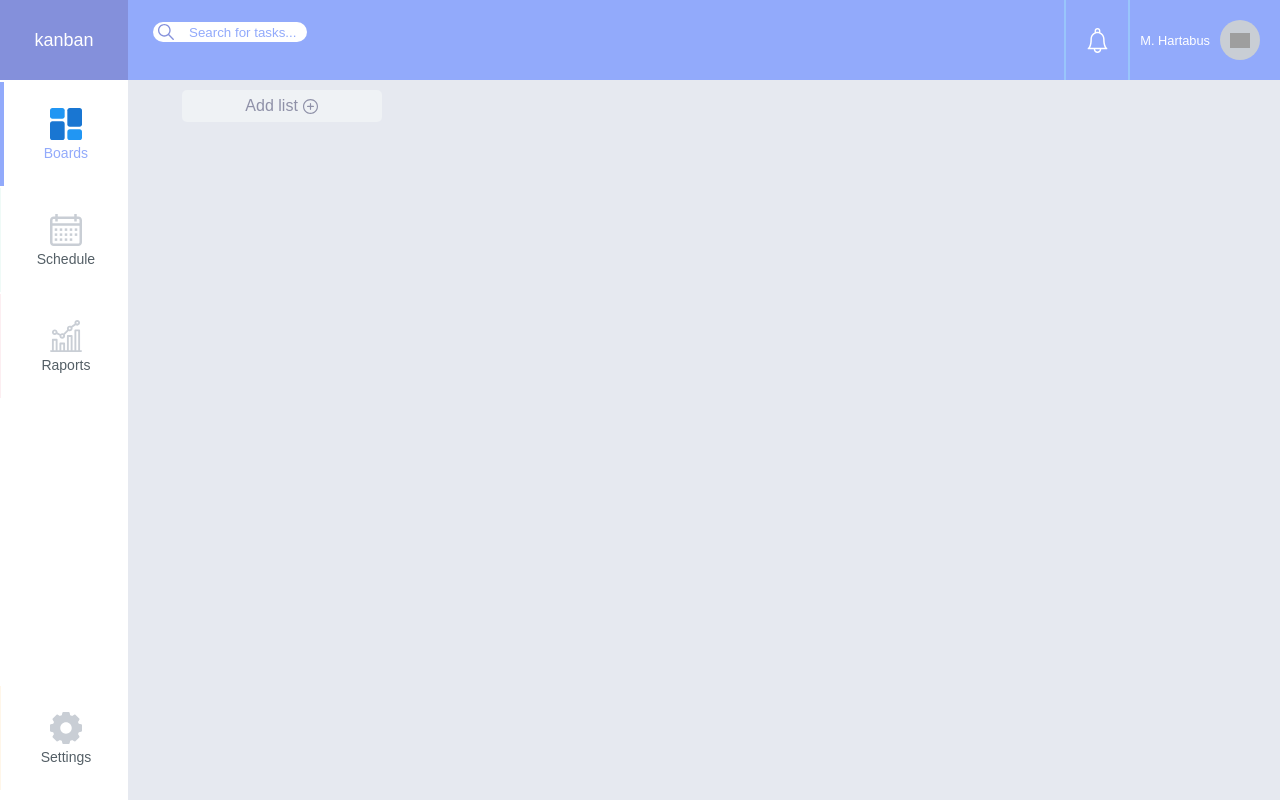
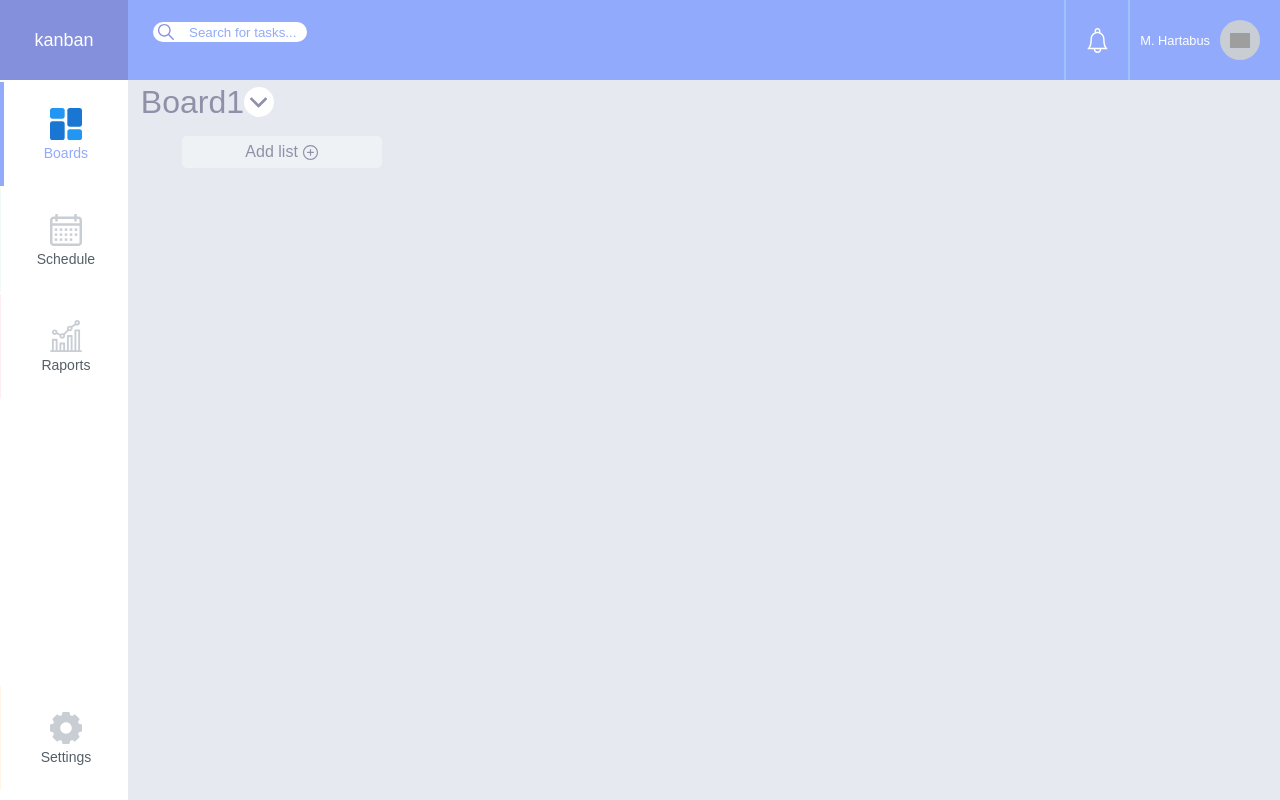
Before and after one commit to Paaka/TypeScriptProject, a React (Create React App) app in the folder project/: page / in a window 1280 px wide. Built offline with nearby package versions, Linux system fonts and the light colour scheme; grey boxes are pictures that could not be loaded.

Commit message:
Added Boardslist

```diff
--- a/project/src/components/atoms/DivImage.tsx
+++ b/project/src/components/atoms/DivImage.tsx
@@ -1,6 +1,6 @@
 import styled from 'styled-components';
 
-interface IDivImage {
+export interface IDivImage {
     imagePath: string;
     width?: number;
     height?: number;
--- /dev/null
+++ b/project/src/components/molecules/BoardsList.tsx
@@ -0,0 +1,57 @@
+import React, { FC, useState } from 'react';
+import styled from 'styled-components';
+import StyledH1 from '../atoms/Typography/StyledH1';
+import allColors from '../../constants/allColors';
+import DivImage from '../atoms/DivImage';
+
+interface IBoardsList {
+    children: string;
+}
+
+interface Iactive {
+    isActive: boolean;
+}
+
+const Wrapper = styled.div`
+    display: flex;
+    align-items: center;
+    justify-content: center;
+    height: 5vh;
+    position: absolute;
+    top: 2px;
+    left: 11vw;
+`;
+
+const StyledText = styled(StyledH1)`
+    margin-left: -15px;
+`;
+
+const StyledDivImage = styled(DivImage)<Iactive>`
+    box-sizing: content-box;
+    border-radius: 50%;
+    padding: 5px;
+    background-color: white;
+    transform: rotate(${(props) => (props.isActive ? '180deg' : '0')});
+    transition: transform 0.2s;
+`;
+
+const BoardsList: FC<IBoardsList> = (props) => {
+    const [isOpen, setIsOpen] = useState(false);
+
+    const toggleIsOpen = () => {
+        setIsOpen(!isOpen);
+    };
+
+    return (
+        <Wrapper onClick={toggleIsOpen}>
+            <StyledText color={allColors.darkGrey}>{props.children}</StyledText>
+            <StyledDivImage
+                isActive={isOpen}
+                bgSize={17}
+                imagePath={require('../../assets/SVGs/down-arrow.svg')}
+            />
+        </Wrapper>
+    );
+};
+
+export default BoardsList;
--- a/project/src/components/molecules/FormForLists.tsx
+++ b/project/src/components/molecules/FormForLists.tsx
@@ -17,6 +17,10 @@ const Column = styled.div`
 
 interface IStyledButton {
     isFormOpen: boolean;
+    width?: number;
+    height?: number;
+    bgSize?: number;
+    mLeft?: number;
 }
 
 const StyledButton = styled.div<IStyledButton>`
@@ -28,7 +32,7 @@ const StyledButton = styled.div<IStyledButton>`
     align-items: center;
     background-color: ${(props) =>
         props.isFormOpen ? allColors.listColor : allColors.listColor};
-    margin: 10px auto 0;
+    margin: 7vh auto 0;
     padding: 10px 0px;
     border-radius: 5px;
     z-index: 0;
--- a/project/src/components/organisms/ListItem.tsx
+++ b/project/src/components/organisms/ListItem.tsx
@@ -41,9 +41,10 @@ const Wrapper = styled.div<IHeightWrapper>`
     margin: 10px;
     border-radius: 5px;
     height: ${(props) => props.height + 'vh'};
-    max-height: 85vh;
+    max-height: 80vh;
     transition: height 0.2s;
     overflow: none;
+    margin-top: 7vh;
 `;
 
 const SecondWrapper = styled.div<IWrapper>`
--- a/project/src/templates/MainTemplate.tsx
+++ b/project/src/templates/MainTemplate.tsx
@@ -11,6 +11,7 @@ interface IMainTemplate {
 const Wrapper = styled.div`
     position: relative;
     overflow: none;
+    overflow-y: none;
     width: 100%;
 `;
 
--- a/project/src/views/BoardView.tsx
+++ b/project/src/views/BoardView.tsx
@@ -9,6 +9,7 @@ import MainTemplate from '../templates/MainTemplate';
 import FormForList from '../components/molecules/FormForLists';
 import allColors from '../constants/allColors';
 import ListItem from '../components/organisms/ListItem';
+import BoardsList from '../components/molecules/BoardsList';
 
 interface IWrapper {
     width: number;
@@ -21,11 +22,6 @@ const ColumnWrapper = styled.div<IWrapper>`
     display: grid;
     grid-template-columns: repeat(100, 25vw);
     grid-template-rows: 90vh;
-`;
-
-const Wrapper = styled.div`
-    width: 100%;
-    height: 100%;
 `;
 
 const BoardView = () => {
@@ -43,14 +39,13 @@ const BoardView = () => {
 
     return (
         <MainTemplate>
-            <Wrapper>
             <ColumnWrapper width={calculateWidth()}>
+                <BoardsList>Board1</BoardsList>
                 {lists.map((list) => {
                     return <ListItem key={list.ID} list={list} />;
                 })}
                 <FormForList />
             </ColumnWrapper>
-            </Wrapper>
         </MainTemplate>
     );
 };
```
Also changed, not shown: project/src/assets/SVGs/down-arrow.svg (added), 1 other file (tests, documents, lock files or other folders). Lines whose indentation alone changed are shown as unchanged.
